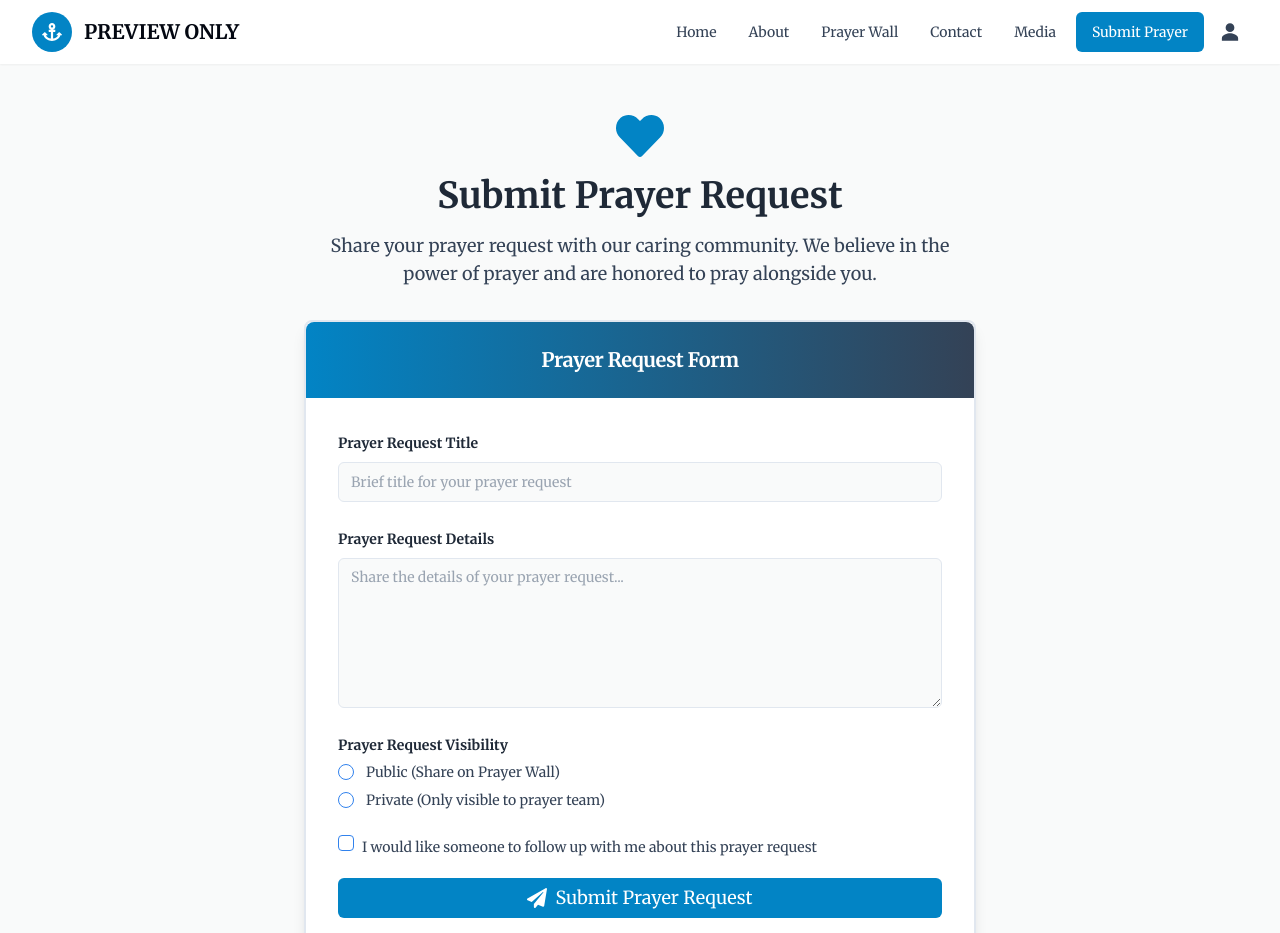
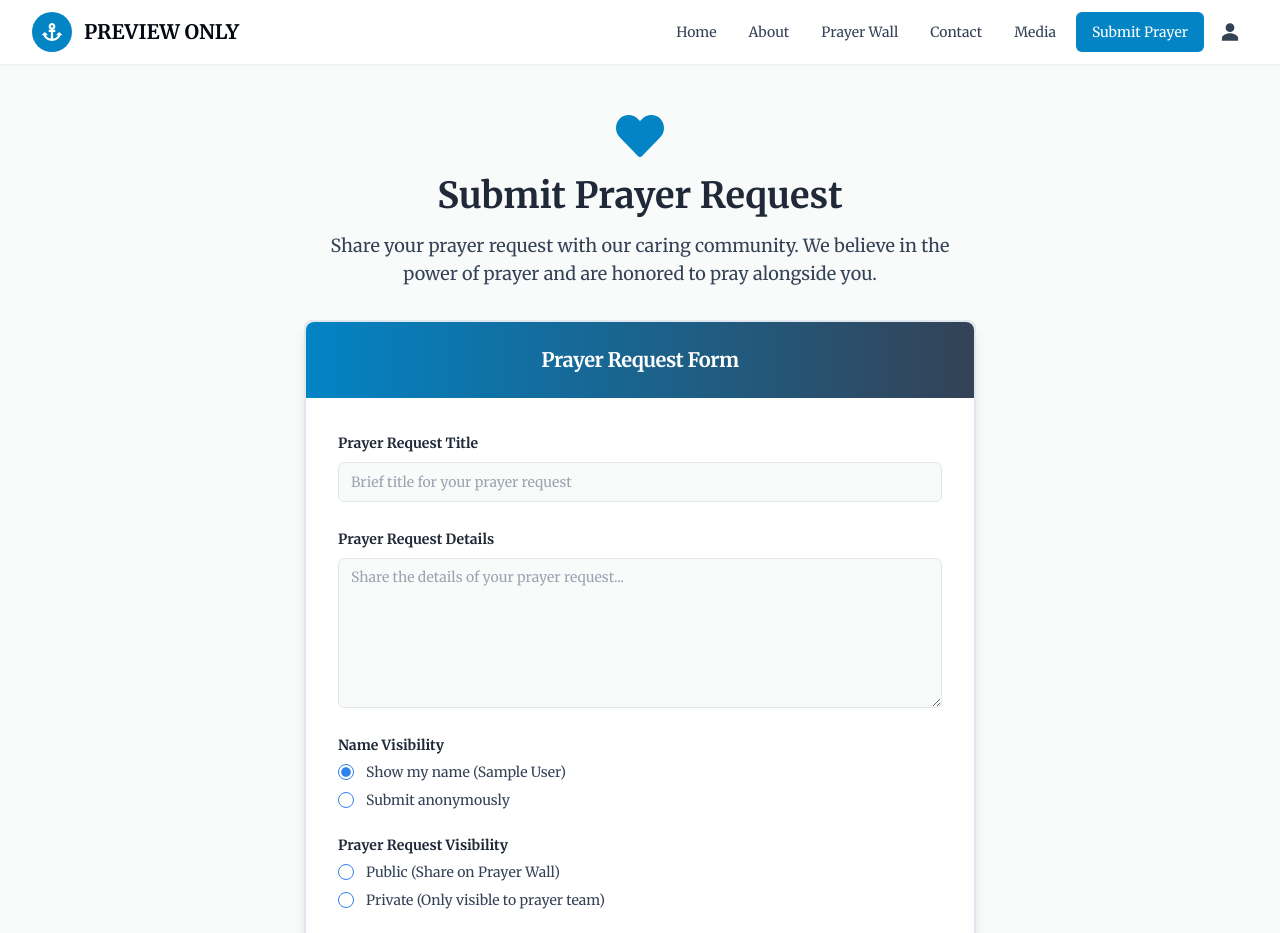
Before and after one commit to josephmt838/storm-to-shore, a Next.js app: page /prayer-submit in a window 1280 px wide. Shown: the top 933 px of the page. Built offline with nearby package versions, Linux system fonts and the light colour scheme; no server answers; sample sign-in values are in the browser's storage; a web font is replaced by a local one; what amazon-cognito-identity-js would draw is missing.

Commit message:
feat: add ability for user to stay anonymous when submitting prayer request

```diff
--- a/src/app/prayer-submit/page.jsx
+++ b/src/app/prayer-submit/page.jsx
@@ -32,6 +32,7 @@ export default function PrayerSubmit() {
             content: '',
             isPublic: false,
             requestFollowUp: false,
+            showName: 'true', // true = show name, false = anonymous
         },
     });
 
@@ -39,7 +40,7 @@ export default function PrayerSubmit() {
         mutationFn: async (data) => {
             const response = await apiRequest('POST', 'prayer', {
                 ...data,
-                name: user.name,
+                name: data.showName === 'true' ? user.name : 'Anonymous',
                 email: user.email,
                 isPublic: data.isPublic === 'true',
                 requestFollowUp: data.requestFollowUp === 'true',
@@ -131,6 +132,49 @@ export default function PrayerSubmit() {
                                                         className='min-h-[150px] border-navy-200 focus:border-ocean-500'
                                                         {...field}
                                                     />
+                                                </FormControl>
+                                                <FormMessage />
+                                            </FormItem>
+                                        )}
+                                    />
+
+                                    <FormField
+                                        control={form.control}
+                                        name='showName'
+                                        render={({ field }) => (
+                                            <FormItem>
+                                                <FormLabel className='text-navy-700 font-semibold'>
+                                                    Name Visibility
+                                                </FormLabel>
+                                                <FormControl>
+                                                    <RadioGroup
+                                                        onValueChange={
+                                                            field.onChange
+                                                        }
+                                                        defaultValue={
+                                                            field.value
+                                                        }
+                                                        className='flex flex-col space-y-1'
+                                                    >
+                                                        <FormItem className='flex items-center space-x-3 space-y-0'>
+                                                            <FormControl>
+                                                                <RadioGroupItem value='true' />
+                                                            </FormControl>
+                                                            <FormLabel className='font-normal'>
+                                                                Show my name (
+                                                                {user.name})
+                                                            </FormLabel>
+                                                        </FormItem>
+                                                        <FormItem className='flex items-center space-x-3 space-y-0'>
+                                                            <FormControl>
+                                                                <RadioGroupItem value='false' />
+                                                            </FormControl>
+                                                            <FormLabel className='font-normal'>
+                                                                Submit
+                                                                anonymously
+                                                            </FormLabel>
+                                                        </FormItem>
+                                                    </RadioGroup>
                                                 </FormControl>
                                                 <FormMessage />
                                             </FormItem>
```
